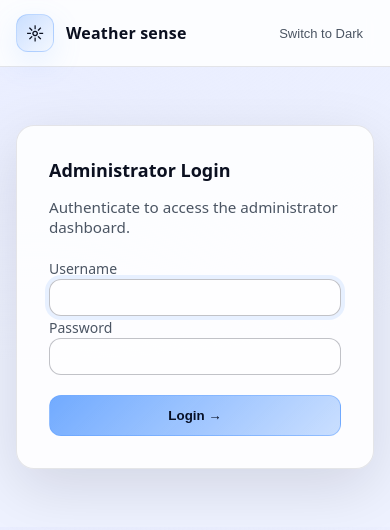
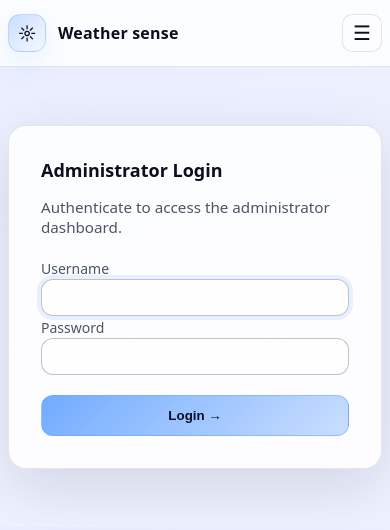
Before and after one commit to Egi-de/HCI-CAT-Project, a Django app: a page that uses templates/weather/base.html in a window 390 px wide. Shown: the top 530 px of the page. Run offline with Django 5.2, Linux system fonts and the light colour scheme.

Commit message:
Enhance navigation functionality: implement responsive toggle for mobile view, update styles for better UI consistency, and improve accessibility features

```diff
--- a/static/weather/app.css
+++ b/static/weather/app.css
@@ -139,18 +139,71 @@ body {
   gap: 10px;
 }
 
+.nav-items {
+  display: flex;
+  align-items: center;
+  gap: 10px;
+}
+
+.nav-toggle {
+  display: none;
+}
+
+.nav-toggle-icon {
+  font-size: 20px;
+  line-height: 1;
+}
+
 @media (max-width: 520px) {
   .header-inner {
     gap: 12px;
   }
 
-  .nav {
-    justify-content: flex-end;
+  .nav-toggle {
+    display: inline-flex;
+    align-items: center;
+    justify-content: center;
+    padding: 8px 10px;
+    border-radius: 10px;
+    border: 1px solid var(--border);
+    background: rgba(255, 255, 255, 0.03);
+    color: var(--text);
+    cursor: pointer;
+  }
+
+  /* Ensure visibility even if other rules conflict */
+  .nav-toggle {
+    visibility: visible;
+    opacity: 1;
+  }
+
+  .nav-items {
+    display: none;
+    width: 100%;
+  }
+
+  .nav-items.is-open {
+    display: flex;
+    flex-direction: column;
+    align-items: flex-start;
+    gap: 8px;
   }
 
   .nav-link {
-    padding: 8px 8px;
+    padding: 8px 10px;
     font-size: 13px;
+  }
+
+  .container {
+    width: calc(100% - 16px);
+  }
+}
+
+/* Guest landing page (templates/weather/index.html) uses its own <style>,
+   so we add a small baseline here for consistent mobile layout. */
+@media (max-width: 520px) {
+  footer {
+    padding: 2rem 1rem;
   }
 }
 
--- a/static/weather/app.js
+++ b/static/weather/app.js
@@ -1,2 +1,13 @@
 // Minimal JS; keep empty for now.
-console.debug('dashboard UI loaded');
+console.debug("dashboard UI loaded");
+
+(function () {
+  const toggle = document.querySelector('[aria-controls="site-nav"]');
+  const items = document.getElementById("site-nav");
+  if (!toggle || !items) return;
+
+  toggle.addEventListener("click", () => {
+    const isOpen = items.classList.toggle("is-open");
+    toggle.setAttribute("aria-expanded", isOpen ? "true" : "false");
+  });
+})();
--- a/templates/weather/base.html
+++ b/templates/weather/base.html
@@ -45,11 +45,26 @@
         <nav class="nav">
           <button
             type="button"
-            class="nav-link nav-link--ghost"
-            data-theme-toggle
+            class="nav-toggle"
+            aria-label="Toggle menu"
+            aria-controls="site-nav"
+            aria-expanded="false"
           >
-            Toggle theme
+            <span class="nav-toggle-icon" aria-hidden="true">☰</span>
           </button>
+
+
+
+          <div id="site-nav" class="nav-items">
+
+            <button
+              type="button"
+              class="nav-link nav-link--ghost"
+              data-theme-toggle
+            >
+              Toggle theme
+            </button>
+
 
           {% if user.is_authenticated and user.is_staff %}
           <a class="nav-link" href="{% url 'admin-dashboard' %}">Dashboard</a>
--- a/templates/weather/index.html
+++ b/templates/weather/index.html
@@ -822,7 +822,7 @@
     <footer>
       <p>
         WeatherSense — Built with OpenWeather API &nbsp;|&nbsp; HCI Project 2026
-        &nbsp;|&nbsp; <a href="/admin/">Admin Portal</a>
+        &nbsp;|&nbsp; <a href="{% url 'admin-login' %}">Admin Portal</a>
       </p>
     </footer>
 
```
